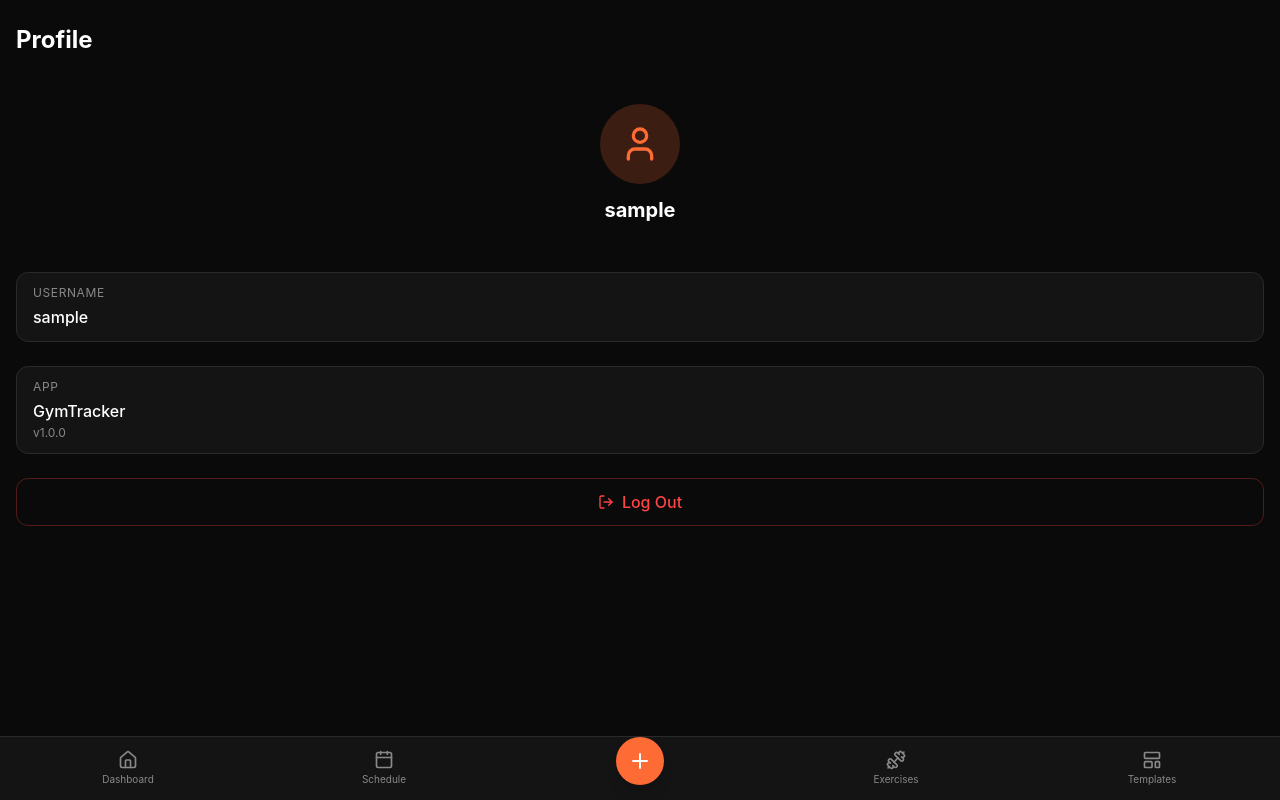
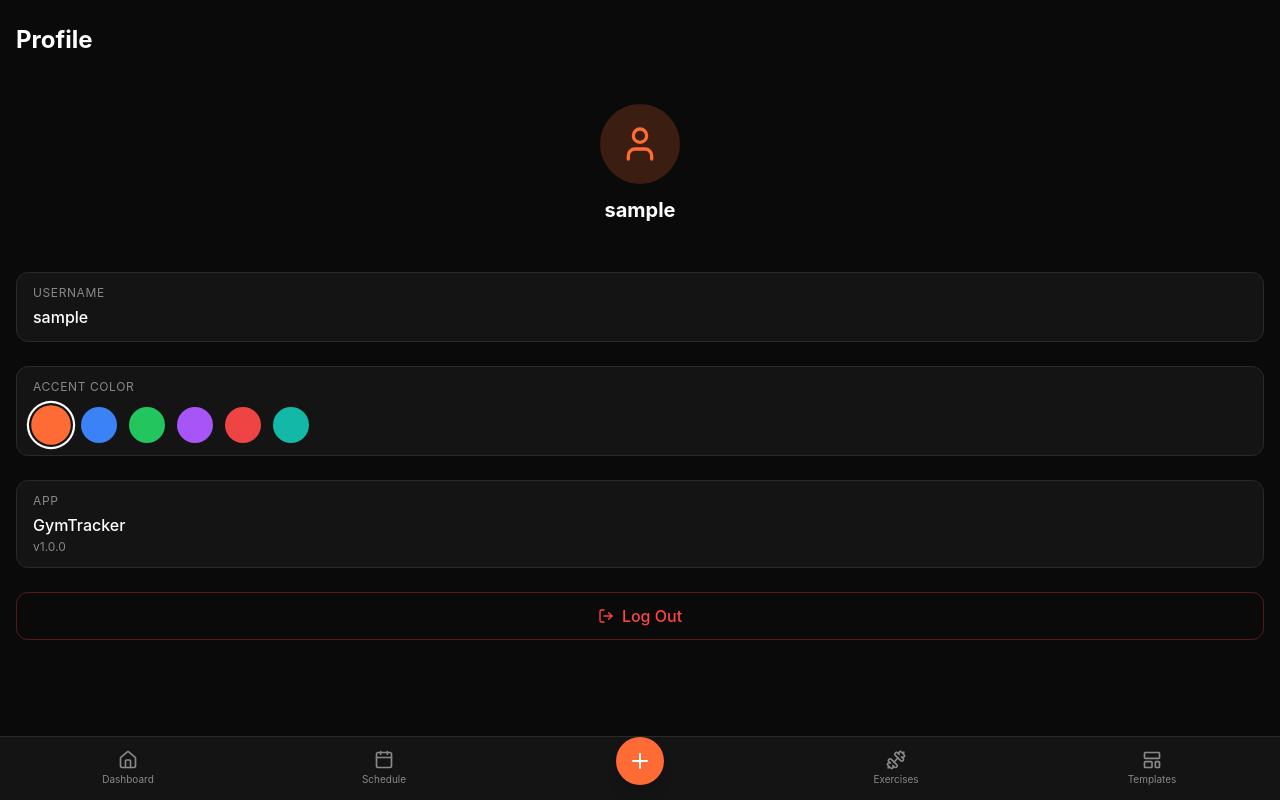
Before and after one commit to lukasregulla/GymTracker-Frontend, a React (Vite) app: page /profile in a window 1280 px wide. Built offline with nearby package versions, Linux system fonts and the light colour scheme; no server answers; sample sign-in values are in the browser's storage.

Commit message:
ColorThemePicker

```diff
--- a/src/index.css
+++ b/src/index.css
@@ -4,6 +4,7 @@
 
 :root {
   color-scheme: dark;
+  --color-primary-rgb: 255 107 53; /* default: orange #FF6B35 */
 }
 
 body {
--- /dev/null
+++ b/src/lib/theme.ts
@@ -0,0 +1,26 @@
+export const THEME_COLORS = [
+  { id: 'orange', label: 'Orange', rgb: '255 107 53',  bgClass: 'bg-[#FF6B35]' },
+  { id: 'blue',   label: 'Blue',   rgb: '59 130 246',  bgClass: 'bg-blue-500'  },
+  { id: 'green',  label: 'Green',  rgb: '34 197 94',   bgClass: 'bg-green-500' },
+  { id: 'purple', label: 'Purple', rgb: '168 85 247',  bgClass: 'bg-purple-500'},
+  { id: 'red',    label: 'Red',    rgb: '239 68 68',   bgClass: 'bg-red-500'   },
+  { id: 'teal',   label: 'Teal',   rgb: '20 184 166',  bgClass: 'bg-teal-500'  },
+] as const
+
+export type ThemeColorId = (typeof THEME_COLORS)[number]['id']
+
+const STORAGE_KEY = 'gym_theme_color'
+const DEFAULT_ID: ThemeColorId = 'orange'
+
+export function applyThemeColor(id: ThemeColorId): void {
+  const color = THEME_COLORS.find((c) => c.id === id) ?? THEME_COLORS[0]
+  document.documentElement.style.setProperty('--color-primary-rgb', color.rgb)
+  localStorage.setItem(STORAGE_KEY, id)
+}
+
+export function loadThemeColor(): ThemeColorId {
+  const saved = localStorage.getItem(STORAGE_KEY) as ThemeColorId | null
+  const id = THEME_COLORS.some((c) => c.id === saved) ? (saved as ThemeColorId) : DEFAULT_ID
+  applyThemeColor(id)
+  return id
+}
--- a/src/main.tsx
+++ b/src/main.tsx
@@ -3,8 +3,11 @@ import { createRoot } from 'react-dom/client'
 import { BrowserRouter } from 'react-router-dom'
 import { QueryClient, QueryClientProvider } from '@tanstack/react-query'
 import { Toaster } from '@/components/ui/toast'
+import { loadThemeColor } from '@/lib/theme'
 import './index.css'
 import App from './App'
+
+loadThemeColor()
 
 const queryClient = new QueryClient({
   defaultOptions: {
--- a/src/pages/LogWorkout.tsx
+++ b/src/pages/LogWorkout.tsx
@@ -12,6 +12,8 @@ import { useSession, useCompleteSession, useRemoveSessionExercise, useAddSession
 import { useLogSet, useDeleteSet } from '@/hooks/useSets'
 import { useExercises } from '@/hooks/useExercises'
 import type { SessionExerciseDto, SetDto } from '@/types'
+
+const MUSCLE_GROUPS = ['All', 'Chest', 'Back', 'Shoulders', 'Arms', 'Legs', 'Core', 'Cardio']
 
 export default function LogWorkout() {
   const { id } = useParams<{ id: string }>()
@@ -29,6 +31,7 @@ export default function LogWorkout() {
   const [removeExId, setRemoveExId] = useState<number | null>(null)
   const [addExOpen, setAddExOpen] = useState(false)
   const [exSearch, setExSearch] = useState('')
+  const [exMuscleFilter, setExMuscleFilter] = useState('All')
   if (isLoading) {
     return (
       <div className="px-4 pt-6 space-y-4">
@@ -81,6 +84,7 @@ export default function LogWorkout() {
   const filteredExercises = allExercises?.filter(
     (ex) =>
       ex.name.toLowerCase().includes(exSearch.toLowerCase()) &&
+      (exMuscleFilter === 'All' || ex.muscleGroup === exMuscleFilter) &&
       !existingExerciseIds.has(ex.id)
   ) ?? []
 
@@ -171,7 +175,7 @@ export default function LogWorkout() {
         open={addExOpen}
         onOpenChange={(open) => {
           setAddExOpen(open)
-          if (!open) setExSearch('')
+          if (!open) { setExSearch(''); setExMuscleFilter('All') }
         }}
       >
         <SheetContent>
@@ -187,6 +191,22 @@ export default function LogWorkout() {
                 onChange={(e) => setExSearch(e.target.value)}
                 className="pl-9"
               />
+            </div>
+            <div className="flex gap-2 overflow-x-auto pb-1 -mx-4 px-4 scrollbar-none">
+              {MUSCLE_GROUPS.map((mg) => (
+                <button
+                  key={mg}
+                  type="button"
+                  onClick={() => setExMuscleFilter(mg)}
+                  className={`shrink-0 px-3 py-1.5 rounded-full text-sm font-medium transition-colors active:scale-95 ${
+                    exMuscleFilter === mg
+                      ? 'bg-primary text-white'
+                      : 'bg-surface2 text-text-secondary border border-border'
+                  }`}
+                >
+                  {mg}
+                </button>
+              ))}
             </div>
             <div className="space-y-2">
               {filteredExercises.length === 0 && (
--- a/src/pages/Profile.tsx
+++ b/src/pages/Profile.tsx
@@ -1,15 +1,23 @@
+import { useState } from 'react'
 import { useNavigate } from 'react-router-dom'
 import { LogOut, User } from 'lucide-react'
 import { Button } from '@/components/ui/button'
+import { THEME_COLORS, applyThemeColor, loadThemeColor, type ThemeColorId } from '@/lib/theme'
 
 export default function Profile() {
   const navigate = useNavigate()
   const username = localStorage.getItem('gym_username') ?? 'Unknown'
+  const [activeColorId, setActiveColorId] = useState<ThemeColorId>(() => loadThemeColor())
 
   const handleLogout = () => {
     localStorage.removeItem('gym_token')
     localStorage.removeItem('gym_username')
     navigate('/login')
+  }
+
+  const handleColorSelect = (id: ThemeColorId) => {
+    applyThemeColor(id)
+    setActiveColorId(id)
   }
 
   return (
@@ -29,6 +37,28 @@ export default function Profile() {
         <div className="px-4 py-3">
           <p className="text-text-secondary text-xs uppercase tracking-wider mb-1">Username</p>
           <p className="text-white font-medium">{username}</p>
+        </div>
+      </div>
+
+      {/* Appearance */}
+      <div className="bg-surface border border-border rounded-xl">
+        <div className="px-4 py-3">
+          <p className="text-text-secondary text-xs uppercase tracking-wider mb-3">Accent Color</p>
+          <div className="flex gap-3 flex-wrap">
+            {THEME_COLORS.map((color) => (
+              <button
+                key={color.id}
+                type="button"
+                aria-label={`${color.label} theme`}
+                onClick={() => handleColorSelect(color.id)}
+                className={`w-9 h-9 rounded-full transition-all active:scale-90 ${color.bgClass} ${
+                  activeColorId === color.id
+                    ? 'ring-2 ring-white ring-offset-2 ring-offset-surface scale-110'
+                    : ''
+                }`}
+              />
+            ))}
+          </div>
         </div>
       </div>
 
--- a/tailwind.config.js
+++ b/tailwind.config.js
@@ -9,8 +9,8 @@ export default {
         surface: '#141414',
         surface2: '#1C1C1C',
         border: '#2A2A2A',
-        primary: '#FF6B35',
-        'primary-dim': '#FF6B3520',
+        primary: 'rgb(var(--color-primary-rgb) / <alpha-value>)',
+        'primary-dim': 'rgb(var(--color-primary-rgb) / 0.125)',
         'text-primary': '#FFFFFF',
         'text-secondary': '#888888',
         success: '#00FF87',
```
